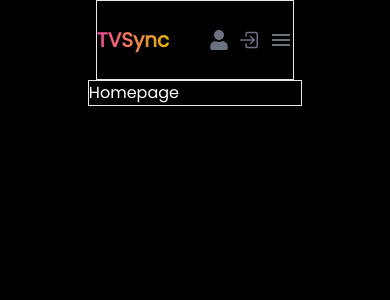
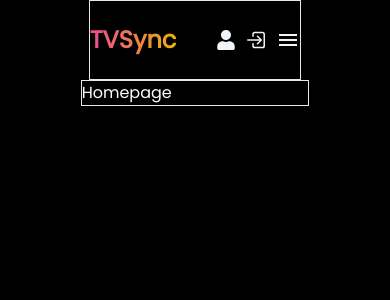
Before and after one commit to brunoFernandes21/tvlab-app, a React (Vite) app: page / in a window 390 px wide. Shown: the top 300 px of the page. Built offline with nearby package versions, Linux system fonts and the light colour scheme.

Commit message:
change icons color

```diff
--- a/src/components/Header.jsx
+++ b/src/components/Header.jsx
@@ -13,7 +13,7 @@ const Header = () => {
       <div className="max-w-7xl mx-auto px-2 sm:px-6 lg:px-8">
         <div className="border h-20 flex flex-1 items-center justify-between lg:justify-center gap-10 lg:gap-14 overflow-hidden">
           <NavLink to="/" className="flex items-center flex-shrink-0">
-            <span className="text-xl md:text-3xl lg:text-5xl font-bold text-transparent bg-clip-text bg-gradient-to-r from-pink-500 to-yellow-500 transition ease-in-out duration-500">
+            <span className="text-2xl md:text-3xl lg:text-5xl font-bold text-transparent bg-clip-text bg-gradient-to-r from-pink-500 to-yellow-500 transition ease-in-out duration-500">
               TVSync
             </span>
           </NavLink>
@@ -26,14 +26,14 @@ const Header = () => {
           <div className="flex gap-2 lg:gap-4 items-center">
             <NavLink to="/register" className="text-gray-500 text-sm transition ease-in-out duration-500 hover:text-gray-100 hidden md:block">Register</NavLink>
             <NavLink to="/login" className="text-gray-500 text-sm transition ease-in-out duration-500 hover:text-gray-100 flex items-center gap-1">
-              <FaUser className="md:hidden text-xl"/>
+              <FaUser className="md:hidden text-xl text-slate-100"/>
               <span className="hidden md:block">Login</span>
               </NavLink>
             <NavLink to="/login" className="text-gray-500 text-sm transition ease-in-out duration-500 hover:text-gray-100">
-            <IoLogInOutline className="md:hidden text-2xl"/>
+            <IoLogInOutline className="md:hidden text-2xl text-slate-100"/>
             <span className="hidden md:block">Log out</span>
             </NavLink>
-            <IoMdMenu className="md:hidden text-gray-500 text-2xl transition ease-in-out duration-500 hover:text-gray-100"/>
+            <IoMdMenu className="md:hidden text-slate-100 text-2xl transition ease-in-out duration-500 hover:text-gray-100"/>
           </div>
         </div>
       </div>
```
